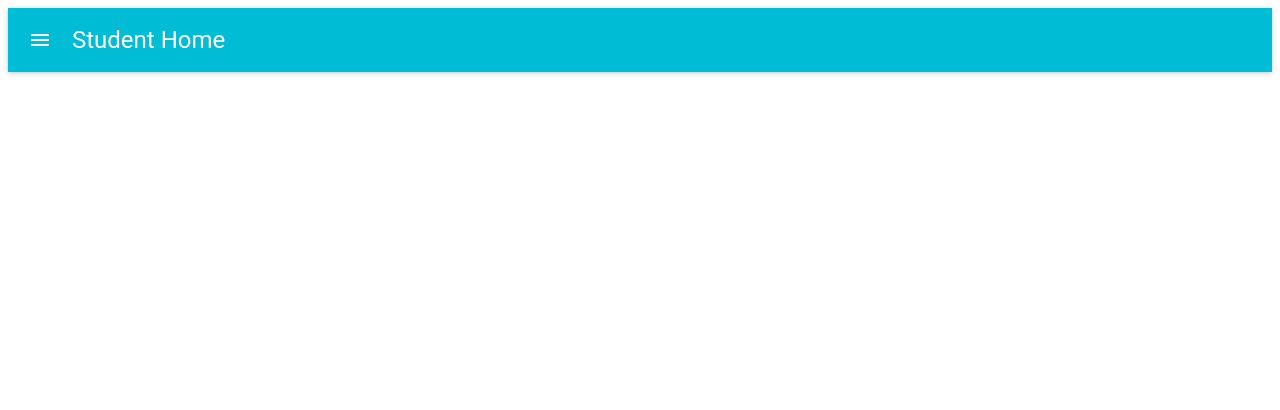
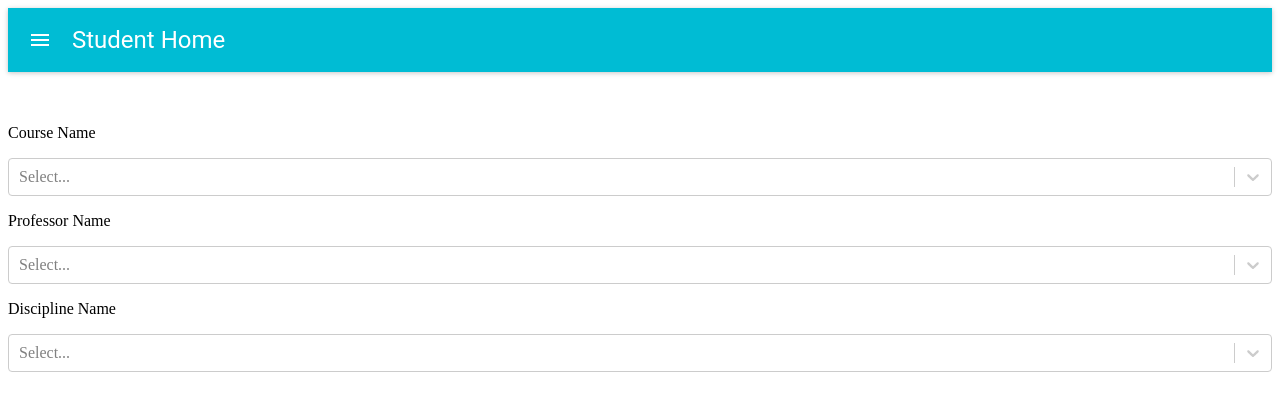
Before and after one commit to Tr-1234/NIT_KKR_Nptel, a React app: page /student in a window 1280 px wide. Shown: the top 410 px of the page. Built offline with nearby package versions, Linux system fonts and the light colour scheme; no server answers.

Commit message:
List Box

```diff
--- a/package.json
+++ b/package.json
@@ -20,6 +20,7 @@
     "react-dom": "^16.4.0",
     "react-icons": "^3.2.1",
     "react-router-dom": "^4.2.2",
+    "react-select": "^2.1.1",
     "webpack": "^4.11.1",
     "webpack-dev-server": "^3.1.4"
   },
--- a/student/StudentHome.js
+++ b/student/StudentHome.js
@@ -1,5 +1,6 @@
 import React, { Component } from 'react';
 import MuiThemeProvider from 'material-ui/styles/MuiThemeProvider';
+import Select from 'react-select';
 import {
     Redirect,
     Route,
@@ -21,6 +22,7 @@ import {
   TextField
 } from 'material-ui';
 
+
 export default class StudentHome extends Component {
 
   constructor(props){
@@ -31,7 +33,10 @@ export default class StudentHome extends Component {
       password:'',
       discipline_name_array:[],
       course_name_array:[],
-      professor_name_array:[]
+      professor_name_array:[],
+      courseName: null,
+      professorName: null,
+      disciplineName: null
     }
   };
 
@@ -49,9 +54,28 @@ export default class StudentHome extends Component {
           <div>
 
             <AppBar title="Student Home"/>
-
-
-
+            <br/><br/>
+            <p>Course Name</p>
+              <Select
+                name={this.state.courseName}
+                value={this.state.courseName}
+                onChange={(val)=>this.setState({courseName: val})}
+                options={this.state.course_name_array}
+              />
+            <p>Professor Name</p>
+              <Select
+                name={this.state.professorName}
+                value={this.state.professorName}
+                onChange={(val)=>this.setState({professorName: val})}
+                options={this.state.professor_name_array}
+              />
+            <p>Discipline Name</p>
+              <Select
+                name={this.state.disciplineName}
+                value={this.state.disciplineName}
+                onChange={(val)=>this.setState({disciplineName: val})}
+                options={this.state.discipline_name_array}
+              />
 
           </div>
         </MuiThemeProvider>
@@ -66,8 +90,11 @@ export default class StudentHome extends Component {
 
     axios.get(apiUrl)
     .then( response => {
-      console.log(response);
-      that.setState({ discipline_name_array: response.data });
+      var temp = [];
+      response.data.map(x=>{
+        temp.push({label: x.Discipline_Name, value: x.Discipline_Name});
+      });
+      that.setState({ discipline_name_array: temp });
     })
     .catch(error => {
       console.log(error.response);
@@ -83,8 +110,11 @@ export default class StudentHome extends Component {
 
     axios.get(apiUrl)
     .then( response => {
-      console.log(response);
-      that.setState({ course_name_array: response.data });
+      var temp = [];
+      response.data.map(x=>{
+        temp.push({label: x.Course_Name, value: x.Course_Name});
+      });
+      that.setState({ course_name_array: temp });
     })
     .catch(error => {
       console.log(error.response);
@@ -101,8 +131,11 @@ export default class StudentHome extends Component {
 
       axios.get(apiUrl)
       .then( response => {
-        console.log(response);
-        that.setState({ professor_name_array: response.data });
+        var temp = [];
+        response.data.map(x=>{
+          temp.push({label: x.Professor_Name, value: x.Professor_Name});
+        });
+        that.setState({ professor_name_array: temp });
       })
       .catch(error => {
         console.log(error.response);
```
Also changed, not shown: 1 other file (tests, documents, lock files or other folders).
